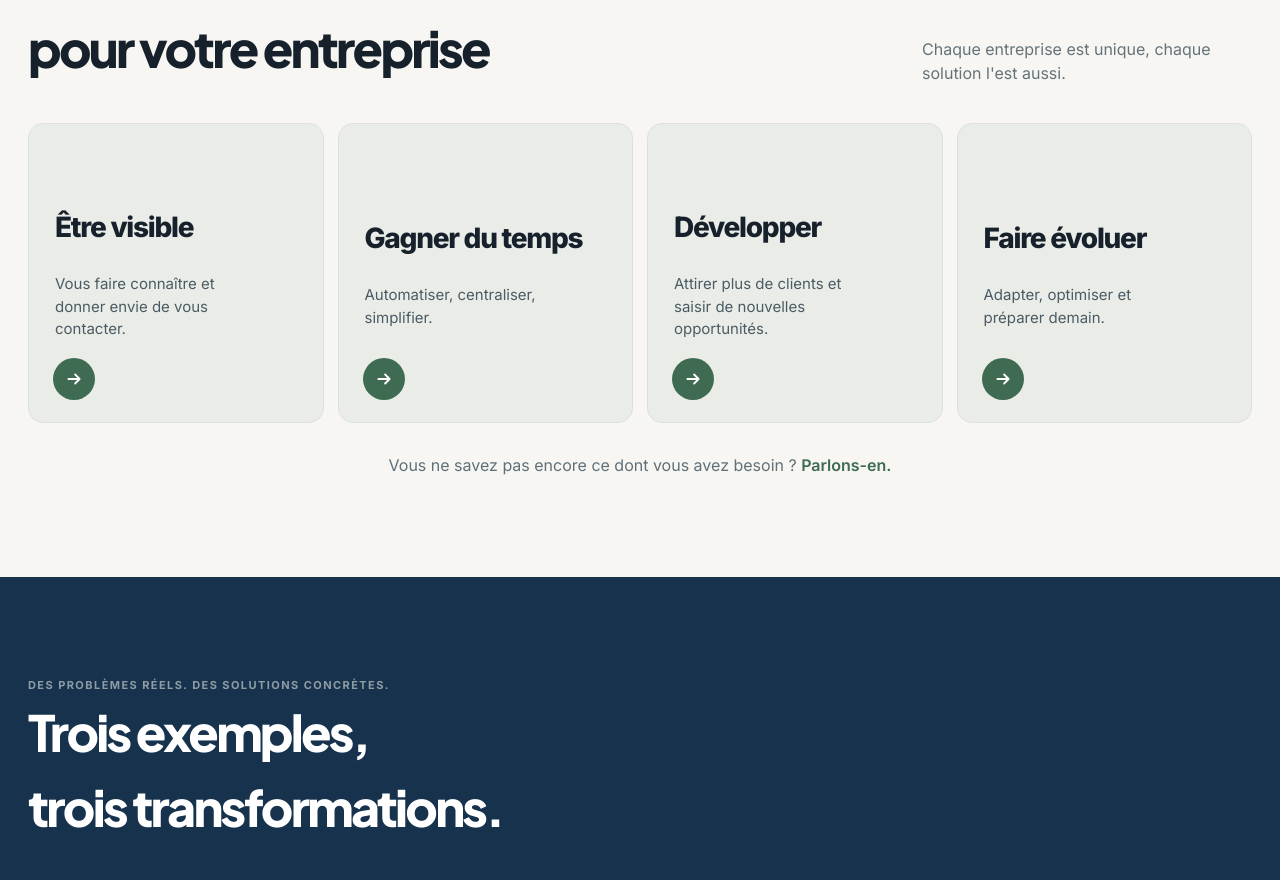
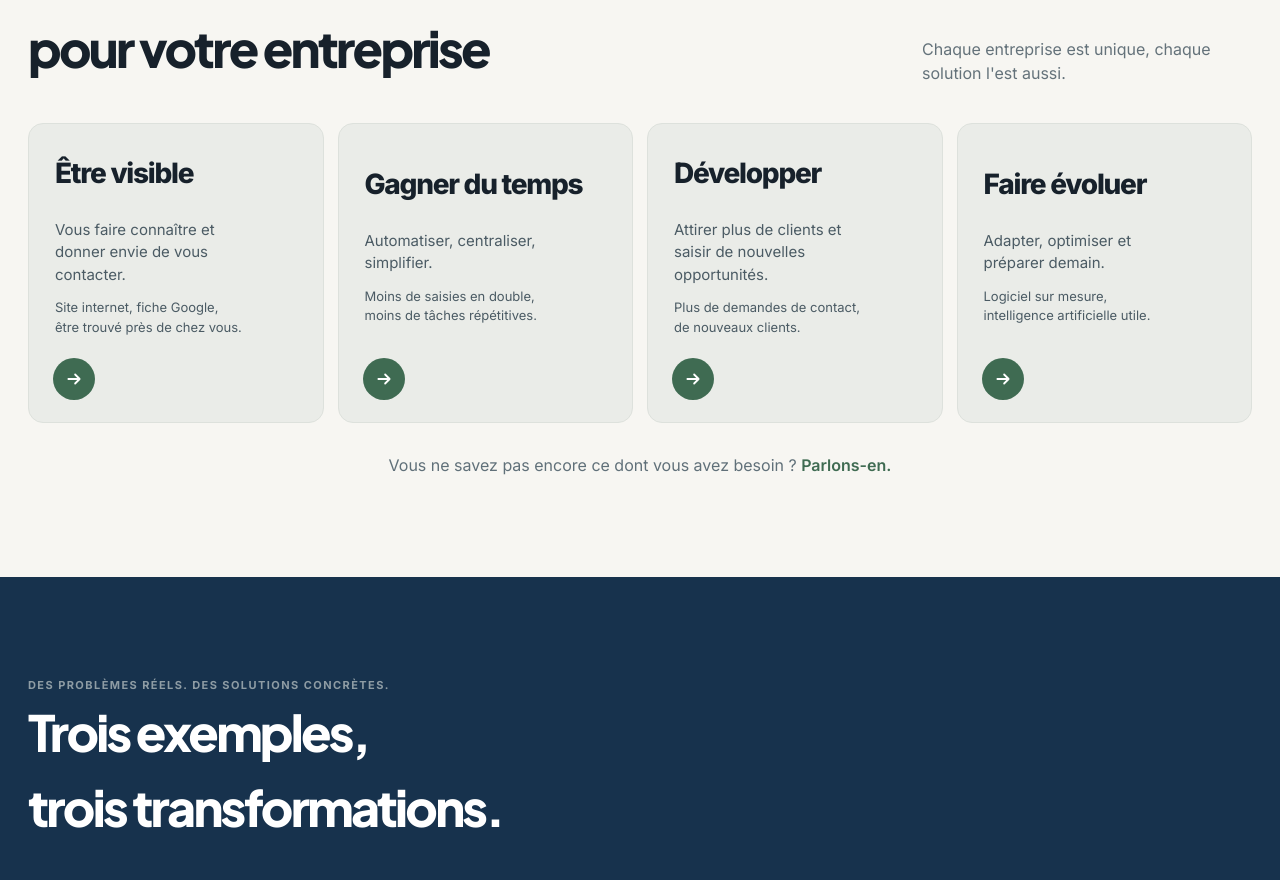
Before and after one commit to Krystopher88/metavosgiens-web, a Next.js app: page / in a window 1280 px wide. Shown: the part 920-1800 px from the top of the page. Built offline with nearby package versions, Linux system fonts and the light colour scheme; no server answers.

Commit message:
feat(seo): affiche les exemples de chaque porte dans le HTML de la home

```diff
--- a/components/problem-doors.tsx
+++ b/components/problem-doors.tsx
@@ -11,6 +11,7 @@ export type Door = {
   key: "visible" | "time" | "grow" | "evolve";
   cardTitle: string;
   cardText: string;
+  cardExamples: string;
   kicker: string;
   panelTitle: string;
   questions: readonly string[];
@@ -24,6 +25,7 @@ const DOORS: readonly Door[] = [
     key: "visible",
     cardTitle: "Être visible",
     cardText: "Vous faire connaître et donner envie de vous contacter.",
+    cardExamples: "Site internet, fiche Google, être trouvé près de chez vous.",
     kicker: "Être visible",
     panelTitle: "Être visible",
     questions: [
@@ -39,6 +41,7 @@ const DOORS: readonly Door[] = [
     key: "time",
     cardTitle: "Gagner du temps",
     cardText: "Automatiser, centraliser, simplifier.",
+    cardExamples: "Moins de saisies en double, moins de tâches répétitives.",
     kicker: "Gagner du temps",
     panelTitle: "Gagner du temps",
     questions: [
@@ -54,6 +57,7 @@ const DOORS: readonly Door[] = [
     key: "grow",
     cardTitle: "Développer",
     cardText: "Attirer plus de clients et saisir de nouvelles opportunités.",
+    cardExamples: "Plus de demandes de contact, de nouveaux clients.",
     kicker: "Développer",
     panelTitle: "Développer",
     questions: [
@@ -70,6 +74,7 @@ const DOORS: readonly Door[] = [
     key: "evolve",
     cardTitle: "Faire évoluer",
     cardText: "Adapter, optimiser et préparer demain.",
+    cardExamples: "Logiciel sur mesure, intelligence artificielle utile.",
     kicker: "Faire évoluer",
     panelTitle: "Faire évoluer",
     questions: [
@@ -153,13 +158,16 @@ export function ProblemDoors() {
                 lastTriggerRef.current = event.currentTarget;
                 setOpenKey(door.key);
               }}
-              className="relative min-h-[300px] overflow-hidden rounded-[15px] border border-[#dde1dc] bg-surface p-[26px] text-left outline-none transition-transform duration-200 hover:-translate-y-1 focus-visible:ring-3 focus-visible:ring-ring/50 motion-reduce:transition-none"
+              className="relative min-h-[300px] overflow-hidden rounded-[15px] border border-[#dde1dc] bg-surface px-[26px] pt-[26px] pb-[84px] text-left outline-none transition-transform duration-200 hover:-translate-y-1 focus-visible:ring-3 focus-visible:ring-ring/50 motion-reduce:transition-none"
             >
               <span className="block text-[28px] font-extrabold tracking-[-0.045em] text-text">
                 {door.cardTitle}
               </span>
               <span className="mt-[25px] block max-w-[190px] text-[15px] text-[#4b5b64]">
                 {door.cardText}
+              </span>
+              <span className="mt-3 block max-w-[190px] text-[13px] text-[#4b5b64]">
+                {door.cardExamples}
               </span>
               <span className="absolute bottom-[22px] left-6 grid h-[42px] w-[42px] place-items-center rounded-full bg-green text-white">
                 <ArrowIcon size={18} />
```
